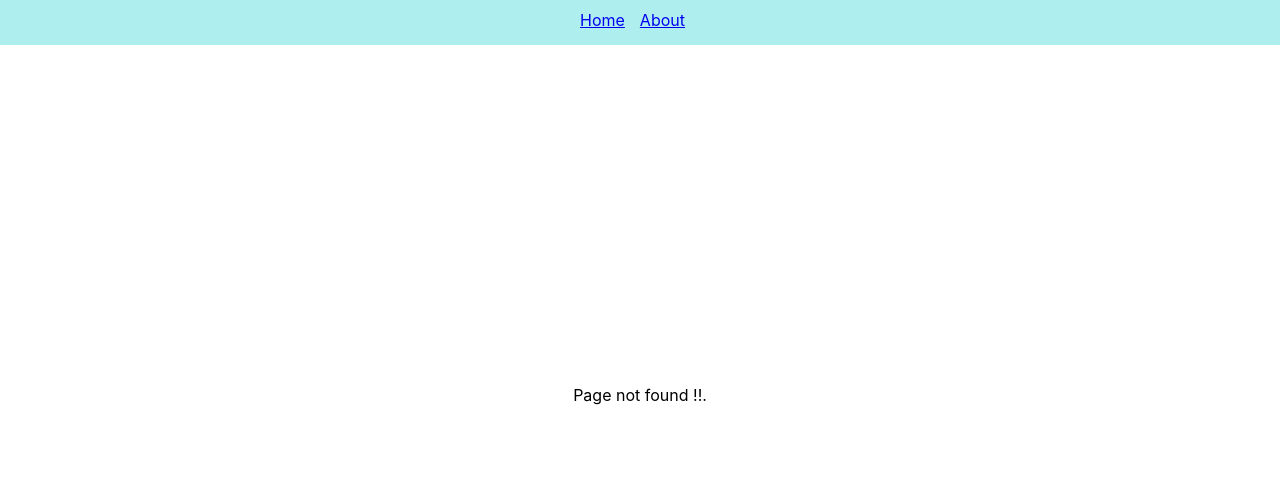
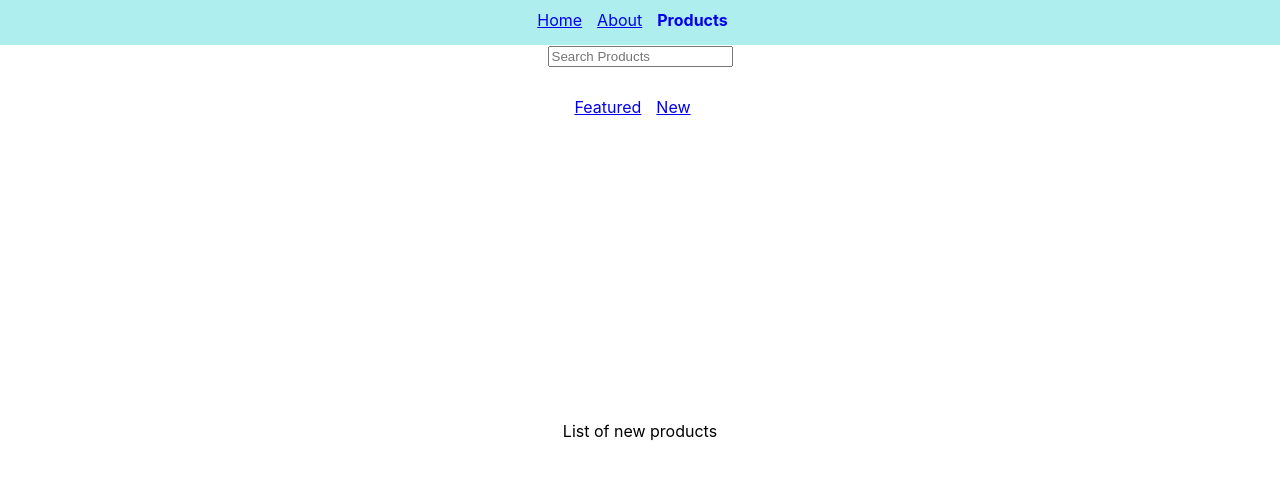
Before and after one commit to HtetKo510217/react-router, a React (Create React App) app: page /products/new in a window 1280 px wide. Before the commit this address had no page. Shown: the top 480 px of the page. Built offline with nearby package versions, Linux system fonts and the light colour scheme.

Commit message:
Nested Routes

```diff
--- a/src/App.js
+++ b/src/App.js
@@ -4,6 +4,9 @@
 import Navbar from './components/Navbar';
 import NoMatch from './components/NoMatch';
 import OrderSummary from './components/OrderSummary';
+import Products from './components/Products';
+import FeaturedProducts from './components/FeaturedProducts';
+import NewProducts from './components/NewProducts';
 
 function App() {
   return (
@@ -13,6 +16,10 @@
       <Route path='/' element={<Home/>} />
       <Route path='about' element={<About />} />
       <Route path='order-summary' element={<OrderSummary/>} />
+      <Route path='products' element={<Products />} >
+          <Route path='featured' element={<FeaturedProducts />} />
+          <Route path='new' element={<NewProducts />} />
+      </Route>
       <Route path='*' element={<NoMatch />} />
     </Routes>
    </>
--- /dev/null
+++ b/src/components/FeaturedProducts.js
@@ -0,0 +1,5 @@
+export default function FeaturedProducts() {
+  return (
+    <div className="center">List of featured products !!!</div>
+  )
+}
--- a/src/components/Navbar.js
+++ b/src/components/Navbar.js
@@ -8,9 +8,10 @@
   }
 
   return (
-    <nav>
+    <nav className='primary-nav'>
         <NavLink style={navLinkStyles} to='/'>Home</NavLink>
         <NavLink style={navLinkStyles} to='/about'>About</NavLink>
+        <NavLink style={navLinkStyles} to='/products'>Products</NavLink>
     </nav>
   )
 }
--- /dev/null
+++ b/src/components/NewProducts.js
@@ -0,0 +1,5 @@
+export default function NewProducts() {
+  return (
+    <div className="center">List of new products</div>
+  )
+}
--- /dev/null
+++ b/src/components/Products.js
@@ -0,0 +1,15 @@
+import { Link,Outlet } from 'react-router-dom'
+export default function Products() {
+  return (
+    <div className="center">
+        <div>
+            <input type="search" placeholder="Search Products" />
+        </div>
+        <nav className='secondary-nav'>
+            <Link to='featured'>Featured</Link>
+            <Link to='new'>New</Link>
+        </nav>
+        <Outlet/>
+    </div>
+  )
+}
--- a/src/index.css
+++ b/src/index.css
@@ -11,7 +11,7 @@
   font-family: source-code-pro, Menlo, Monaco, Consolas, 'Courier New',
     monospace;
 }
-nav {
+.primary-nav {
   background: paleturquoise;
   padding: 10px 0 15px;
   text-align: center;
@@ -23,6 +23,9 @@
   text-decoration: none;
   font-weight: bold;
 } */
+.secondary-nav {
+  margin-top: 30px;
+}
 .center {
   height: calc(100vh - 100px);
   display: flex;
```
